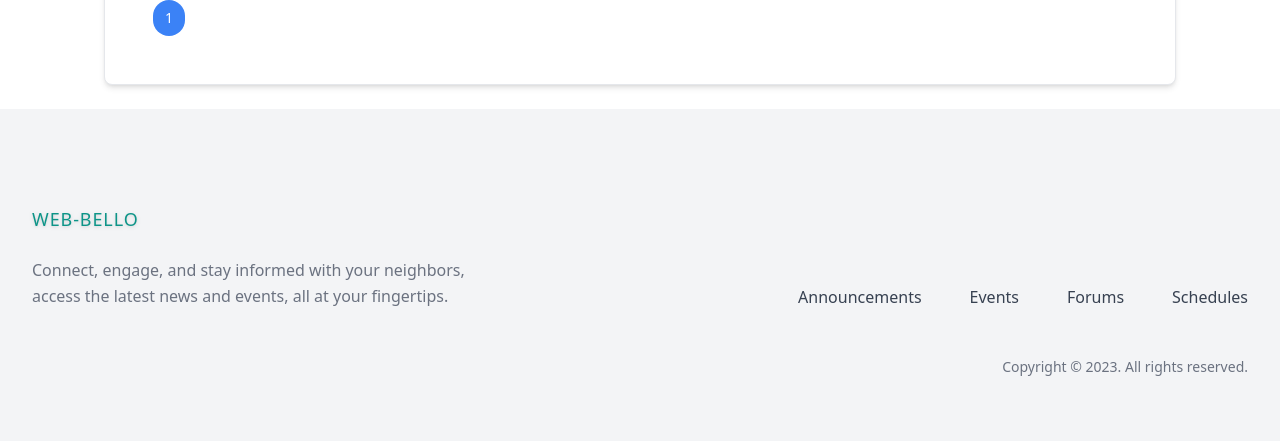
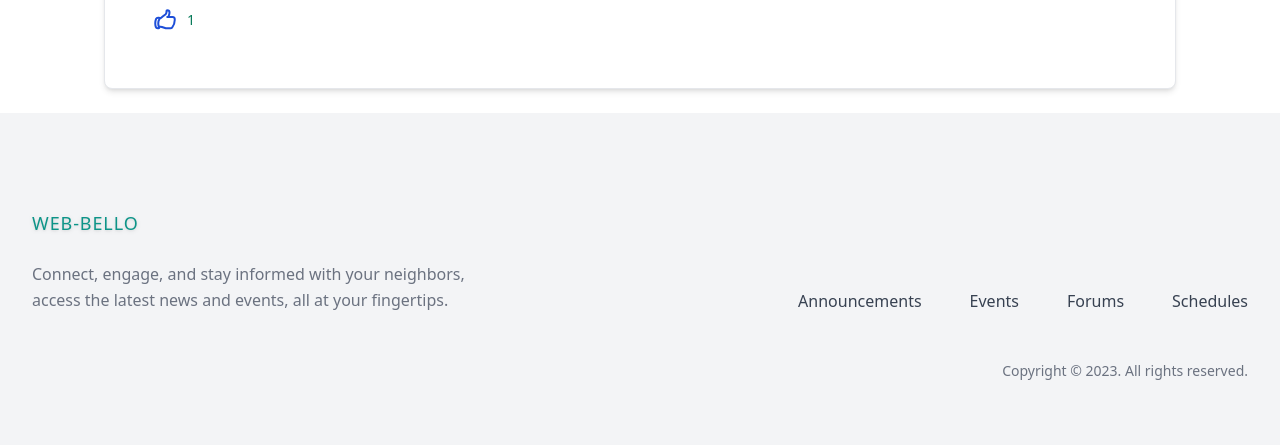
Before and after one commit to hiimemman/web-bello, a PHP site: page /web-bello/pages/view-announcements.php in a window 1280 px wide. Shown: the part 707-1152 px from the top of the page. Before the commit the page ends 1083 px from the top, so only its background shows below. Run offline with PHP 8.4, Linux system fonts and the light colour scheme; the visitor is signed in with stand-in values (Sample User, id 1); data comes from the database, SQL or seed files in the repository; style sheets or scripts are compiled from the project's sources; some libraries are stand-ins or nearby versions.

Commit message:
Modified the like button in view-announcements.php

```diff
--- a/web-bello/pages/view-announcements.php
+++ b/web-bello/pages/view-announcements.php
@@ -98,16 +98,18 @@ require_once('../components/navbar.php')
                     <img alt="image" src="https://via.placeholder.com/1920x1080"
                         class="mt-8 h-auto w-auto object-cover" />
                 </div>
-
                 <div class="flex items-center">
-                    <button
-                        class="flex items-center px-3 py-2 bg-blue-500 text-white rounded-full focus:outline-none"><svg
-                            fill="none" stroke="currentColor" stroke-width="1.5" viewBox="0 0 24 24"
-                            xmlns="http://www.w3.org/2000/svg" aria-hidden="true">
+                    <button class="flex py-2 text-white rounded-full focus:outline-none">
+                        <svg class="h-6 w-6 text-blue-700" fill="none" stroke="currentColor" stroke-width="2"
+                            viewBox="0 0 24 24" xmlns="http://www.w3.org/2000/svg" aria-hidden="true">
                             <path stroke-linecap="round" stroke-linejoin="round"
                                 d="M6.633 10.5c.806 0 1.533-.446 2.031-1.08a9.041 9.041 0 012.861-2.4c.723-.384 1.35-.956 1.653-1.715a4.498 4.498 0 00.322-1.672V3a.75.75 0 01.75-.75A2.25 2.25 0 0116.5 4.5c0 1.152-.26 2.243-.723 3.218-.266.558.107 1.282.725 1.282h3.126c1.026 0 1.945.694 2.054 1.715.045.422.068.85.068 1.285a11.95 11.95 0 01-2.649 7.521c-.388.482-.987.729-1.605.729H13.48c-.483 0-.964-.078-1.423-.23l-3.114-1.04a4.501 4.501 0 00-1.423-.23H5.904M14.25 9h2.25M5.904 18.75c.083.205.173.405.27.602.197.4-.078.898-.523.898h-.908c-.889 0-1.713-.518-1.972-1.368a12 12 0 01-.521-3.507c0-1.553.295-3.036.831-4.398C3.387 10.203 4.167 9.75 5 9.75h1.053c.472 0 .745.556.5.96a8.958 8.958 0 00-1.302 4.665c0 1.194.232 2.333.654 3.375z">
                             </path>
-                        </svg><span class="text-sm">1</span></button>
+                        </svg>
+                        <span class="inline-flex items-center justify-center px-2.5 py-0.5 text-emerald-700">
+                            <p class="whitespace-nowrap text-sm">1</p>
+                        </span>
+                    </button>
                 </div>
             </article>
         </div>
```
